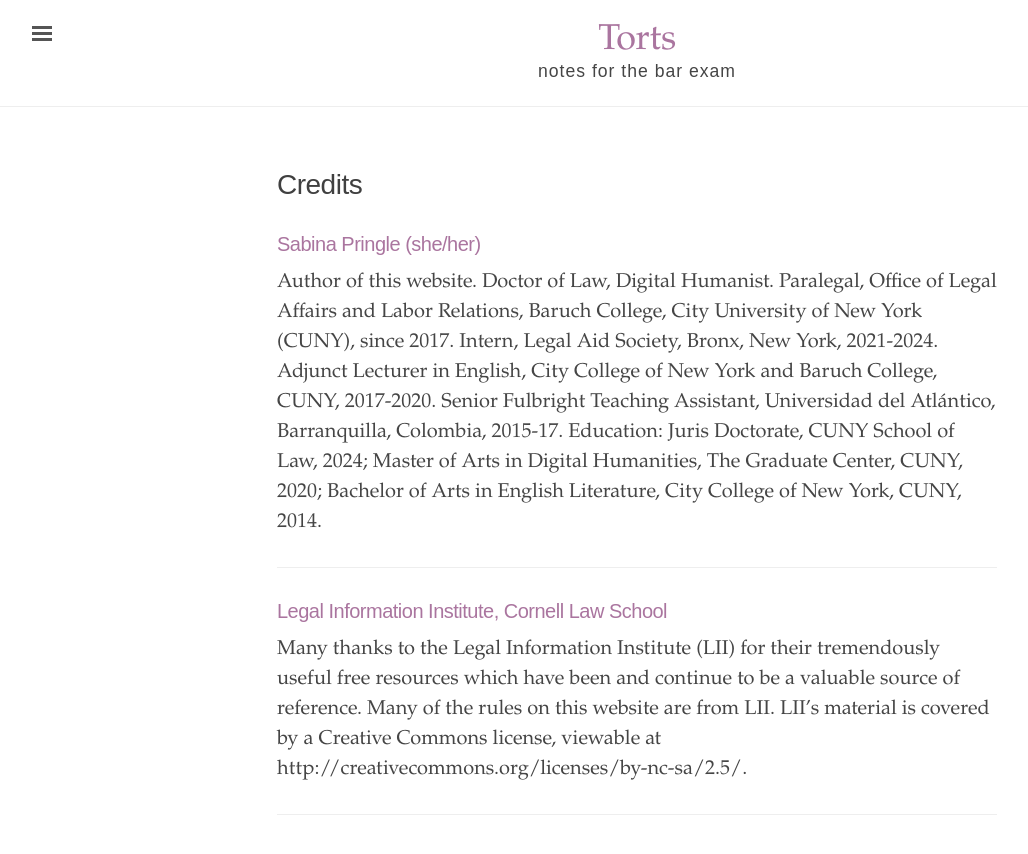
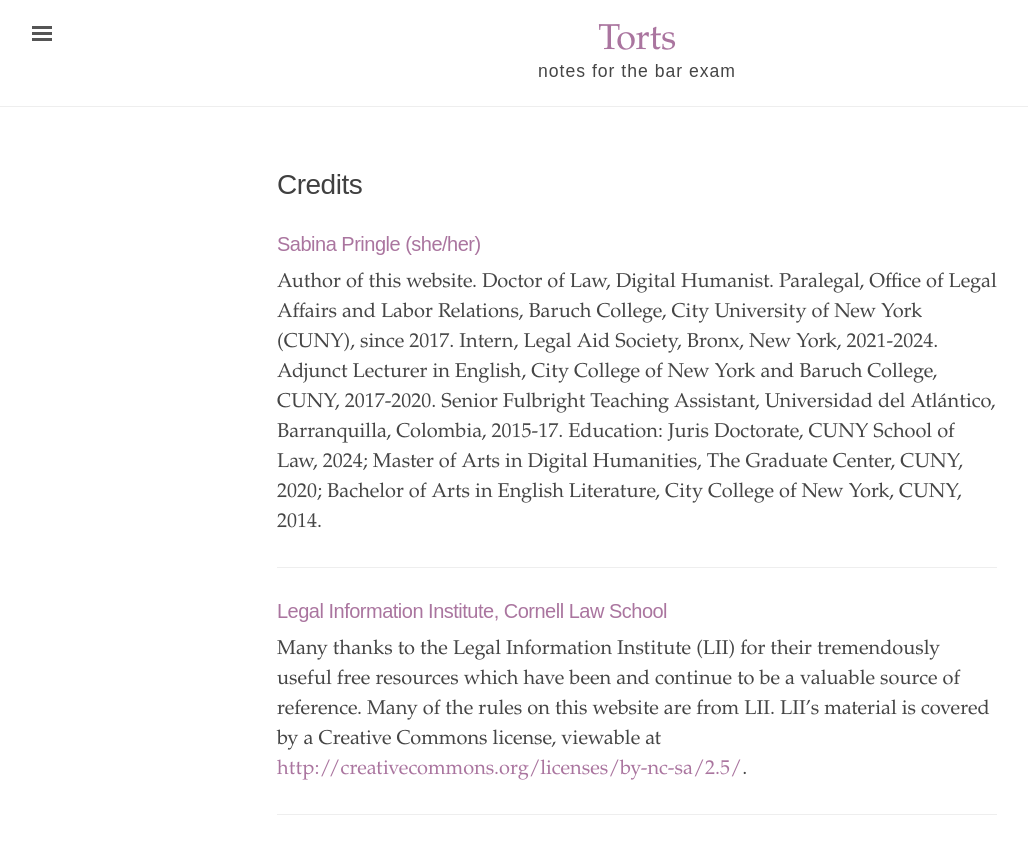
Before and after one commit to binipringle/torts, a Jekyll site: the page built from credits.md, in a window 1280 px wide. Shown: the top 854 px of the page, without its empty margins (3-1031 px from the left). Built offline with Jekyll 4.4.1, drawn with Linux system fonts in a browser that asks for light colours; part of the change alters nothing that is shown.

```diff
--- a/credits.md
+++ b/credits.md
@@ -11,6 +11,6 @@ Author of this website. Doctor of Law, Digital Humanist. Paralegal, Office of Le
 
 ### [Legal Information Institute, Cornell Law School](https://www.law.cornell.edu/)
 
-Many thanks to the Legal Information Institute (LII) for their tremendously useful free resources which have been and continue to be a valuable source of reference. Many of the rules on this website are from LII. LII's material is covered by a Creative Commons license, viewable at http://creativecommons.org/licenses/by-nc-sa/2.5/.
+Many thanks to the Legal Information Institute (LII) for their tremendously useful free resources which have been and continue to be a valuable source of reference. Many of the rules on this website are from LII. LII's material is covered by a Creative Commons license, viewable at [http://creativecommons.org/licenses/by-nc-sa/2.5/](http://creativecommons.org/licenses/by-nc-sa/2.5/).
 
 ---
```
